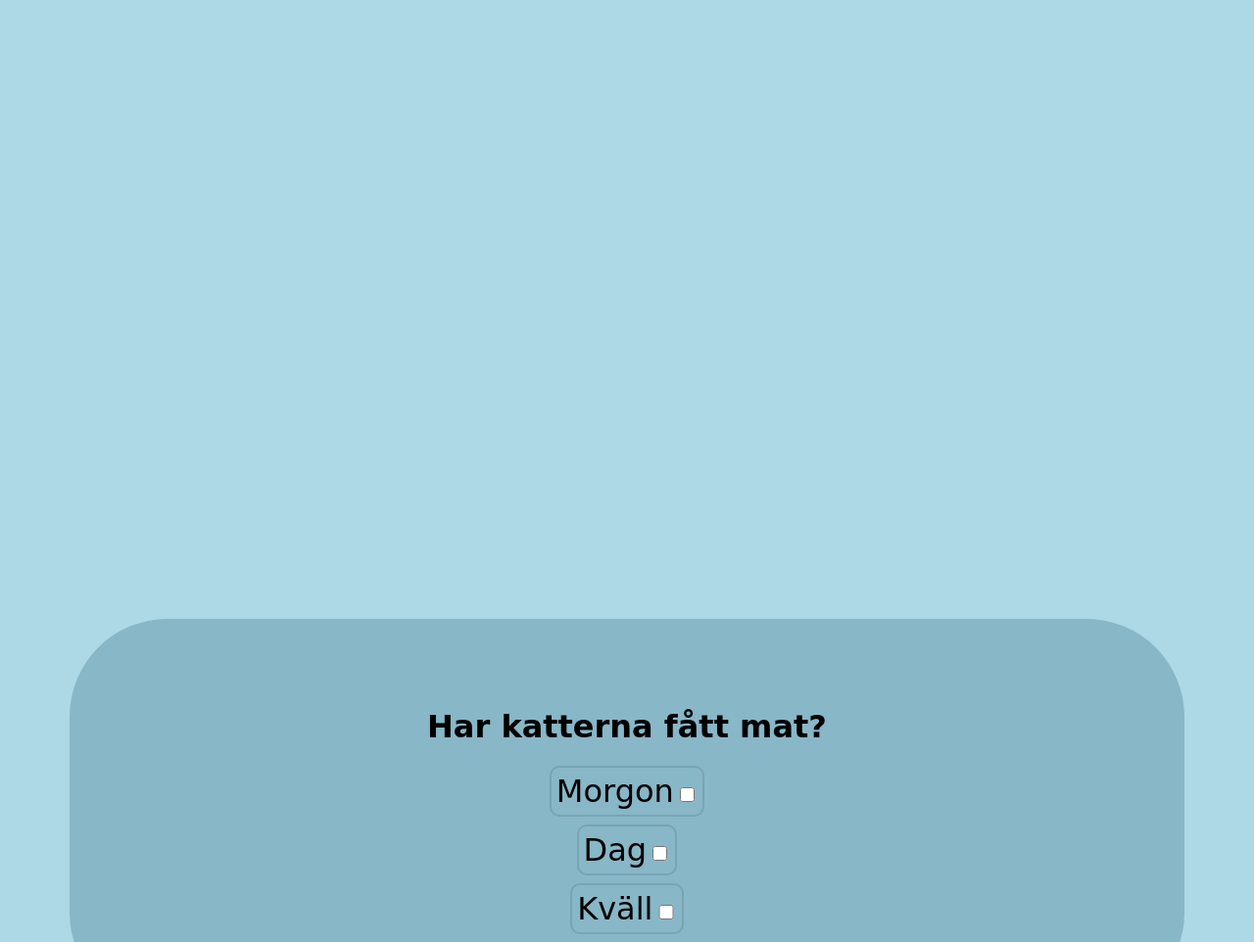
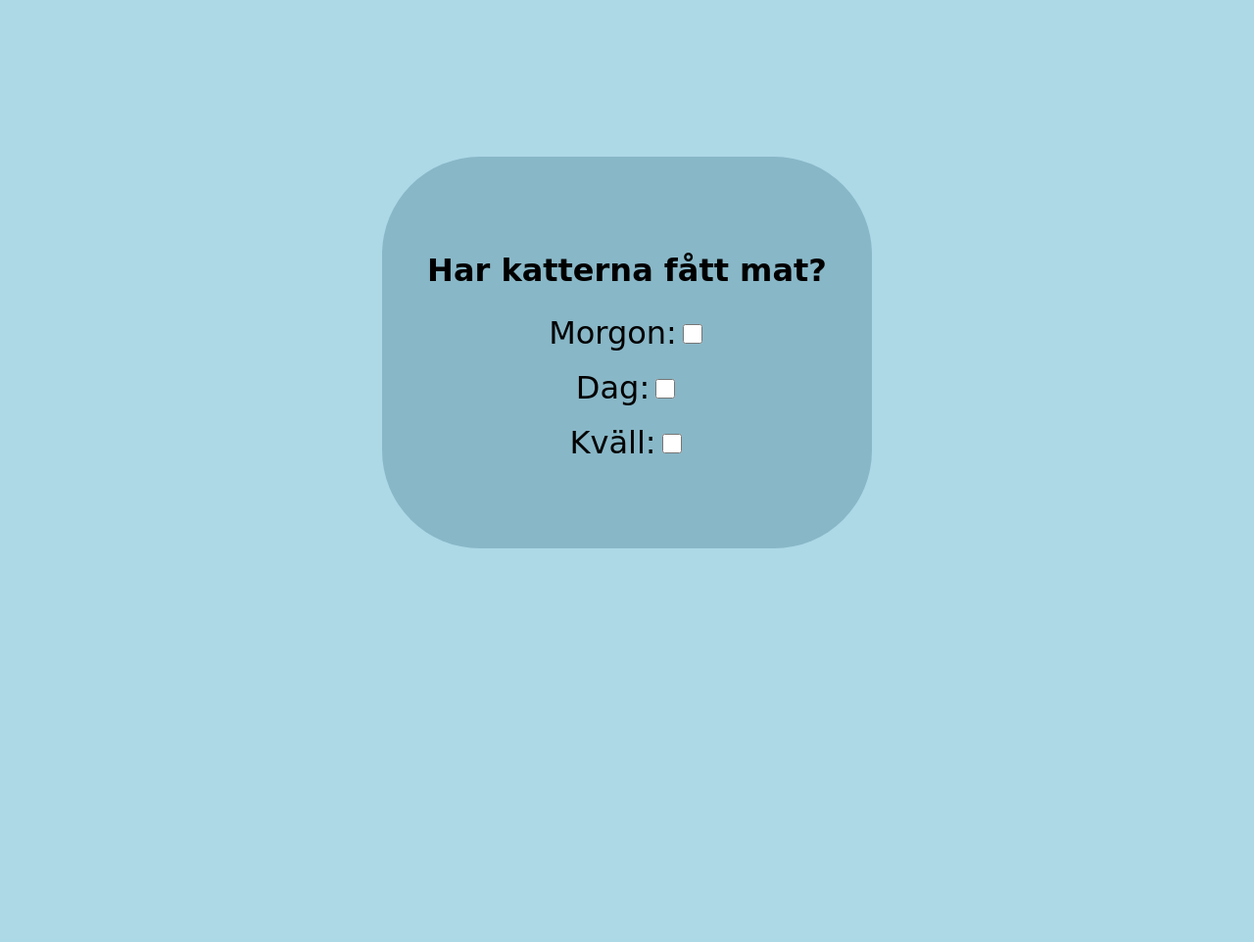
Before and after one commit to AxelRosenquist/dailyCatCheckbox, a plain HTML site: page index.html in a window 1280 px wide. Shown: the top 962 px of the page at 98% size. After the commit the page ends 800 px from the top, so only its background shows below. Drawn offline with Linux system fonts and the light colour scheme.

Commit message:
Finished style

```diff
--- a/index.html
+++ b/index.html
@@ -9,9 +9,9 @@
 <body>
     <div class="container">
         <h1>Har katterna fått mat?</h1>
-        <div class="content">Morgon<input type="checkbox" id="morning"></div>
-        <div class="content">Dag<input type="checkbox" id="day"></div>
-        <div class="content">Kväll<input type="checkbox" id="evening"></div>
+        <div class="content">Morgon:<input type="checkbox" id="morning"></div>
+        <div class="content">Dag:<input type="checkbox" id="day"></div>
+        <div class="content">Kväll:<input type="checkbox" id="evening"></div>
     </div>
 </body>
 </html>
--- a/styles.css
+++ b/styles.css
@@ -10,9 +10,11 @@ body{
     align-items: center;
     justify-content: center;
     height: 50vh;
-    width: 90%;
-    margin-left: 5%;
-    margin-top: 50%;
+    max-height: 500px;
+    max-width: 500px;
+    margin-left: auto;
+    margin-right: auto;
+    margin-top: 20vh;
 }
 
 .container h1{
@@ -21,16 +23,14 @@ body{
 }
 
 .content{
-    border-radius: 10px;
     margin-bottom: 1vh;
     font-size: 2rem;
     padding: 5px;
-    border: 2px solid rgb(121, 164, 179);
 }
 
 .content input{
-    width: 1.15em;
-    height: 1.15em;
+    width: 1.5em;
+    height: 1.5em;
     border: 0.15em solid rgb(121, 164, 179);
     border-radius: 0.15em;
     margin-left: 6px;
```
